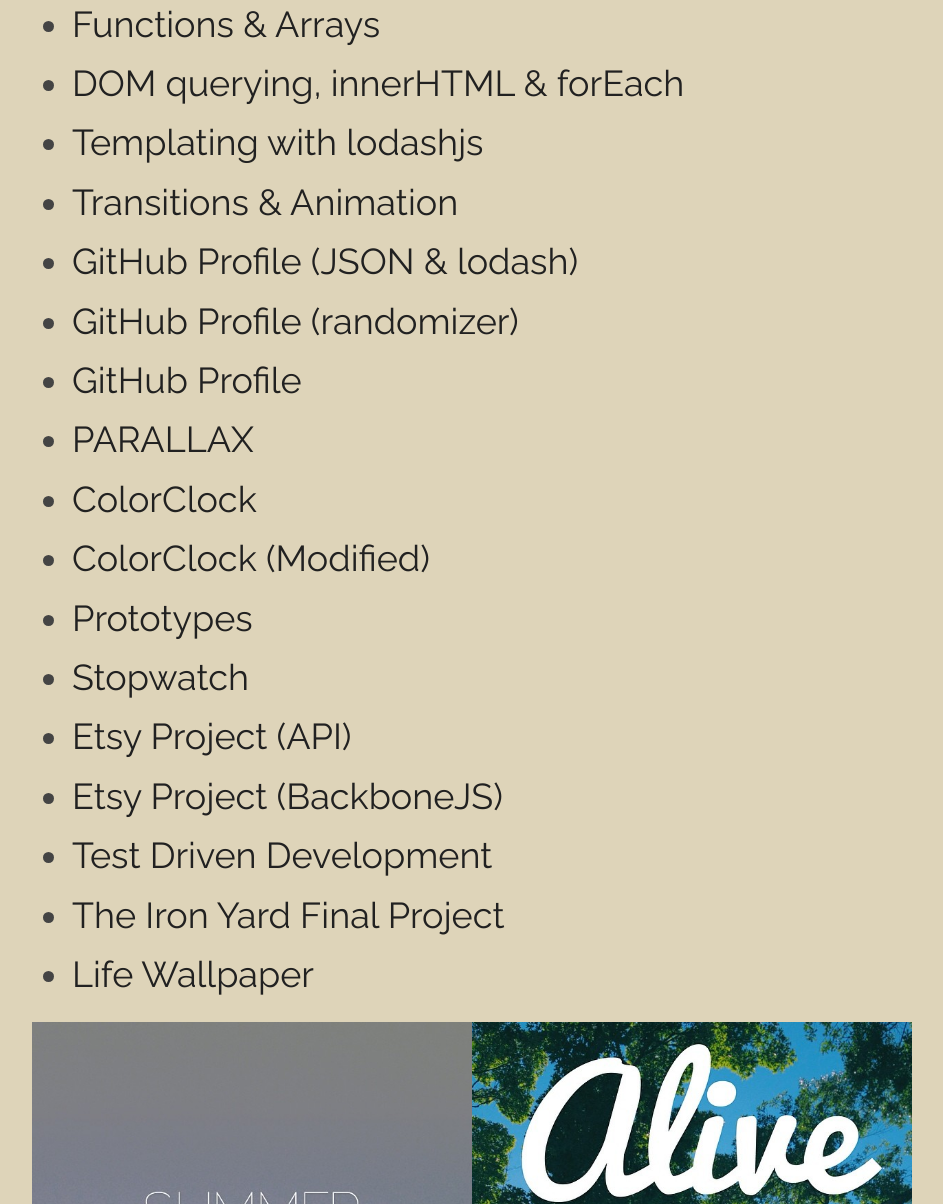
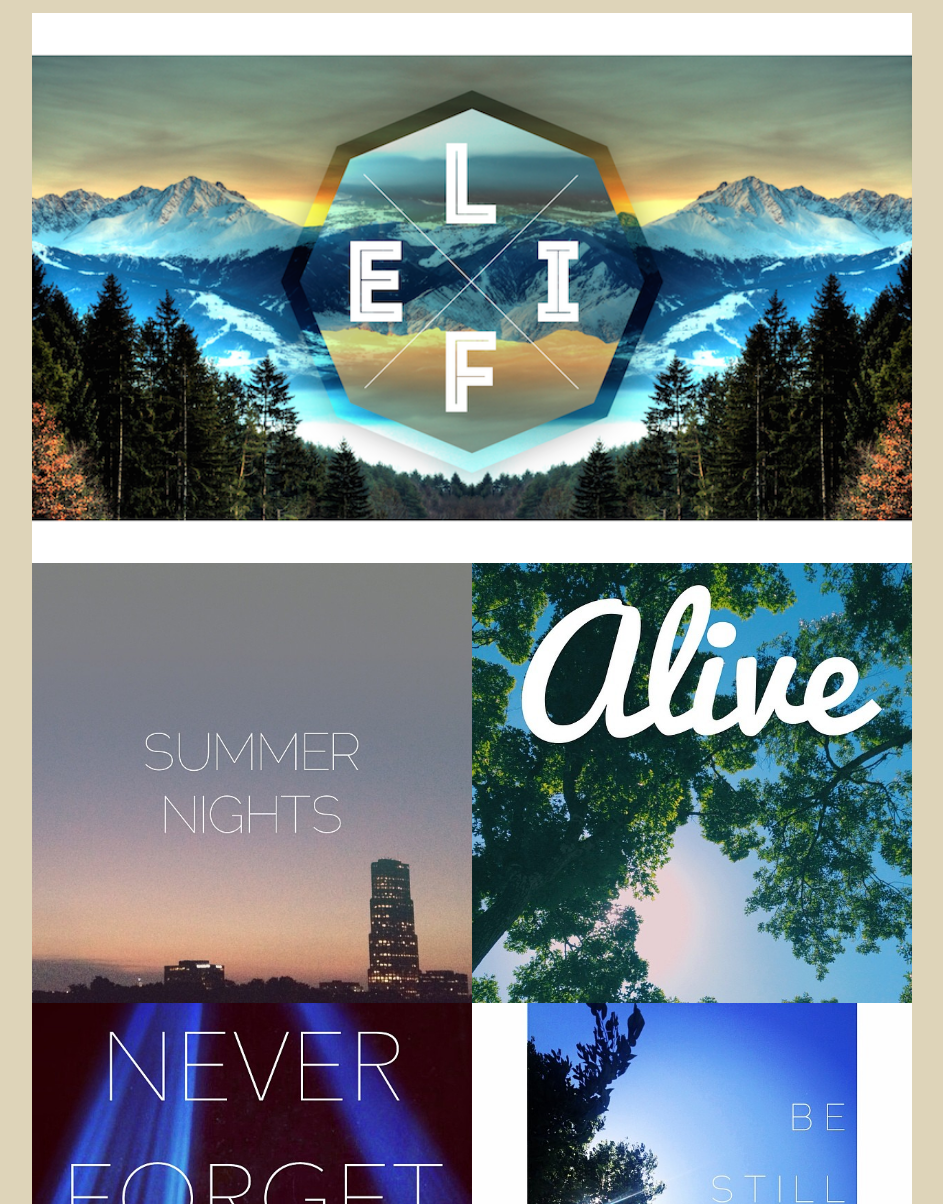
Before and after one commit to joeybergeron/ProjectsList, a plain HTML site: page index.html in a window 1280 px wide. Shown: the part 1068-2272 px from the top of the page, without its empty margins (168-1111 px from the left). Drawn offline with Linux system fonts and the light colour scheme.

Commit message:
minimized work list for better work and added wallpaper as image instead of link

```diff
--- a/assets/css/styles.css
+++ b/assets/css/styles.css
@@ -64,6 +64,13 @@ a:hover {
 	background: rgb(206, 83, 77);
 	margin-bottom: 60px;
 }
+.fullbox img {
+	width: 100%;
+	margin: 0;
+}
+.fullbox {
+	line-height: 0;
+}
 .box * img {
 	display: inline-block;
 	max-width: 100%;
@@ -84,6 +91,7 @@ a:hover {
   height: auto !important;
 }
 @media (max-width: 3000px) {
+  /* Full Size */
   .box {
   -moz-column-count:    2;
   -webkit-column-count: 2;
@@ -91,6 +99,7 @@ a:hover {
   }
 }
 @media (max-width: 800px) {
+  /* Tablet and Below */
   .box {
   -moz-column-count:    1;
   -webkit-column-count: 1;
--- a/index.html
+++ b/index.html
@@ -22,7 +22,7 @@
 		<p>This is a simple site to keep track of my work while my portfolio site is being worked on.</p>
 		<img src="./assets/img/arrow.png">
 		<ul>
-			<li><a href="http://joeybergeron.github.io/the_Iron_Yard/02%20Homework/index.html" target="_blank"> Bio</a></li>
+			<!-- <li><a href="http://joeybergeron.github.io/the_Iron_Yard/02%20Homework/index.html" target="_blank"> Bio</a></li>
 			<li><a href="http://joeybergeron.github.io/the_Iron_Yard/04%20Homework/index.html" target="_blank"> Site Replication</a></li>
 			<li><a href="http://joeybergeron.github.io/the_Iron_Yard/06%20Homework/index.html" target="_blank"> Site Replication (Responsive)</a></li>
 			<li><a href="http://joeybergeron.github.io/the_Iron_Yard/07%20Homework/index.html" target="_blank"> Site Replication (Animations)</a></li>
@@ -30,22 +30,24 @@
 			<li><a href="https://github.com/joeybergeron/the_Iron_Yard/tree/master/09%20Homework" target="_blank"> Conditionalds, Booleans &amp; Ifs</a></li>
 			<li><a href="https://github.com/joeybergeron/the_Iron_Yard/tree/master/11%20Homework" target="_blank"> Functions &amp; Arrays</a></li>
 			<li><a href="https://github.com/joeybergeron/the_Iron_Yard/tree/master/12%20Homework" target="_blank"> DOM querying, innerHTML &amp; forEach</a></li>
-			<li><a href="http://joeybergeron.github.io/the_Iron_Yard/13%20Homework/index.html" target="_blank"> Templating with lodashjs</a></li>
+			<li><a href="http://joeybergeron.github.io/the_Iron_Yard/13%20Homework/index.html" target="_blank"> Templating with lodashjs</a></li> -->
 			<li><a href="http://joeybergeron.github.io/the_Iron_Yard/16%20Homework/Dead%20Link%202/index.html" target="_blank"> Transitions &amp; Animation</a></li>
-			<li><a href="http://joeybergeron.github.io/the_Iron_Yard/18%20Homework/index.html" target="_blank"> GitHub Profile (JSON &amp; lodash)</a></li>
+			<!-- <li><a href="http://joeybergeron.github.io/the_Iron_Yard/18%20Homework/index.html" target="_blank"> GitHub Profile (JSON &amp; lodash)</a></li>
 			<li><a href="http://graym.github.io/Cloak-n-Dagger/index.html" target="_blank"> GitHub Profile (randomizer)</a></li>
-			<li><a href="http://joeybergeron.github.io/the_Iron_Yard/21%20Homework/index.html" target="_blank"> GitHub Profile</a></li>
+			<li><a href="http://joeybergeron.github.io/the_Iron_Yard/21%20Homework/index.html" target="_blank"> GitHub Profile</a></li> -->
 			<li><a href="http://joeybergeron.github.io/the_Iron_Yard/22%20Homework/index.html" target="_blank"> PARALLAX</a></li>
-			<li><a href="http://joeybergeron.github.io/the_Iron_Yard/23_Homework/index.html" target="_blank"> ColorClock</a></li>
+			<!-- <li><a href="http://joeybergeron.github.io/the_Iron_Yard/23_Homework/index.html" target="_blank"> ColorClock</a></li> -->
 			<li><a href="http://joeybergeron.github.io/the_Iron_Yard/23_Homework-modified/index.html" target="_blank"> ColorClock (Modified)</a></li>
-			<li><a href="https://github.com/joeybergeron/the_Iron_Yard/tree/master/24_Homework" target="_blank"> Prototypes</a></li>
+			<!-- <li><a href="https://github.com/joeybergeron/the_Iron_Yard/tree/master/24_Homework" target="_blank"> Prototypes</a></li> -->
 			<li><a href="http://joeybergeron.github.io/the_Iron_Yard/25_Homework/index.html" target="_blank"> Stopwatch</a></li>
 			<li><a href="http://stylin-n-profilin.herokuapp.com/" target="_blank"> Etsy Project (API)</a></li>
-			<li><a href="http://joeybergeron.github.io/the_Iron_Yard/37_Homework/index.html" target="_blank"> Etsy Project (BackboneJS)</a></li>
-			<li><a href="https://github.com/joeybergeron/TDD" target="_blank"> Test Driven Development</a></li>
+			<!-- <li><a href="http://joeybergeron.github.io/the_Iron_Yard/37_Homework/index.html" target="_blank"> Etsy Project (BackboneJS)</a></li> -->
+			<!-- <li><a href="https://github.com/joeybergeron/TDD" target="_blank"> Test Driven Development</a></li> -->
 			<li><a href="http://www.webcak.es" target="_blank"> The Iron Yard Final Project</a></li>
-			<li><a href="./assets/img/life_wallpaper.png" target="_blank">Life Wallpaper</a></li>
 		</ul>
+		<div class="fullbox">
+			<img src="./assets/img/life_wallpaper.png">
+		</div>
 		<div class="box">
 			<img src="./assets/img/instagrams/1.jpg">
 			<img src="./assets/img/instagrams/2.jpg">
```
